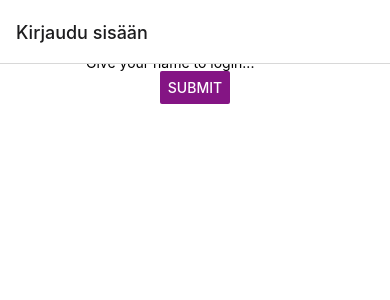
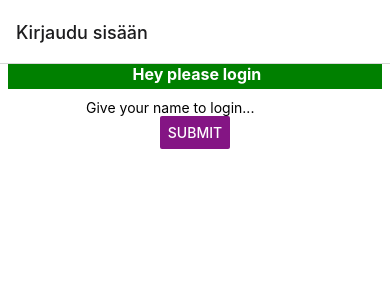
Before and after one commit to TVT21KMO-Mobiilikehitysprojekti-R6/Jaska, a React Native app: screen /LoginPage in a window 390 px wide. Shown: the top 300 px of the page. Built offline with nearby package versions, Linux system fonts and the light colour scheme.

Commit message:
rekkari näkyviin

```diff
--- a/components/Styles.js
+++ b/components/Styles.js
@@ -63,7 +63,7 @@ modalView: { // lisaa tapahtumasta aukeavan ponnahdus ikkunan speksit
   shadowOpacity: 0.25,
   shadowRadius: 4,
   elevation: 0,
-  marginTop:97,
+  marginTop:110,
 },
 
 
@@ -104,7 +104,7 @@ heading: {  // yläpalkki sis.auto rekkari
       width: '96%',
       height: 25,
       backgroundColor: '#008000',
-      marginTop:-45,
+      marginTop:0,
       marginBottom:10,
       textAlign:'center',
       fontWeight: 'bold',
```
